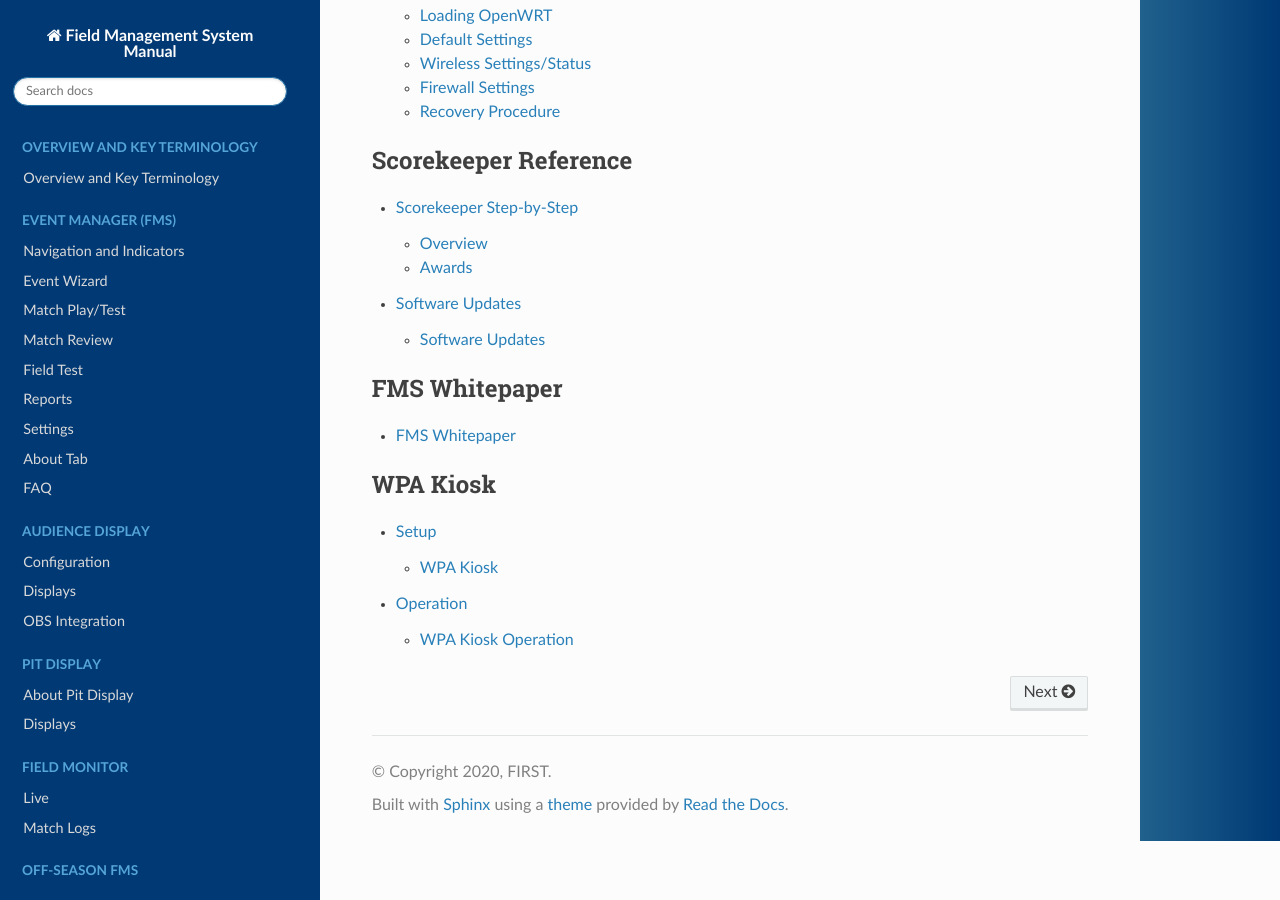
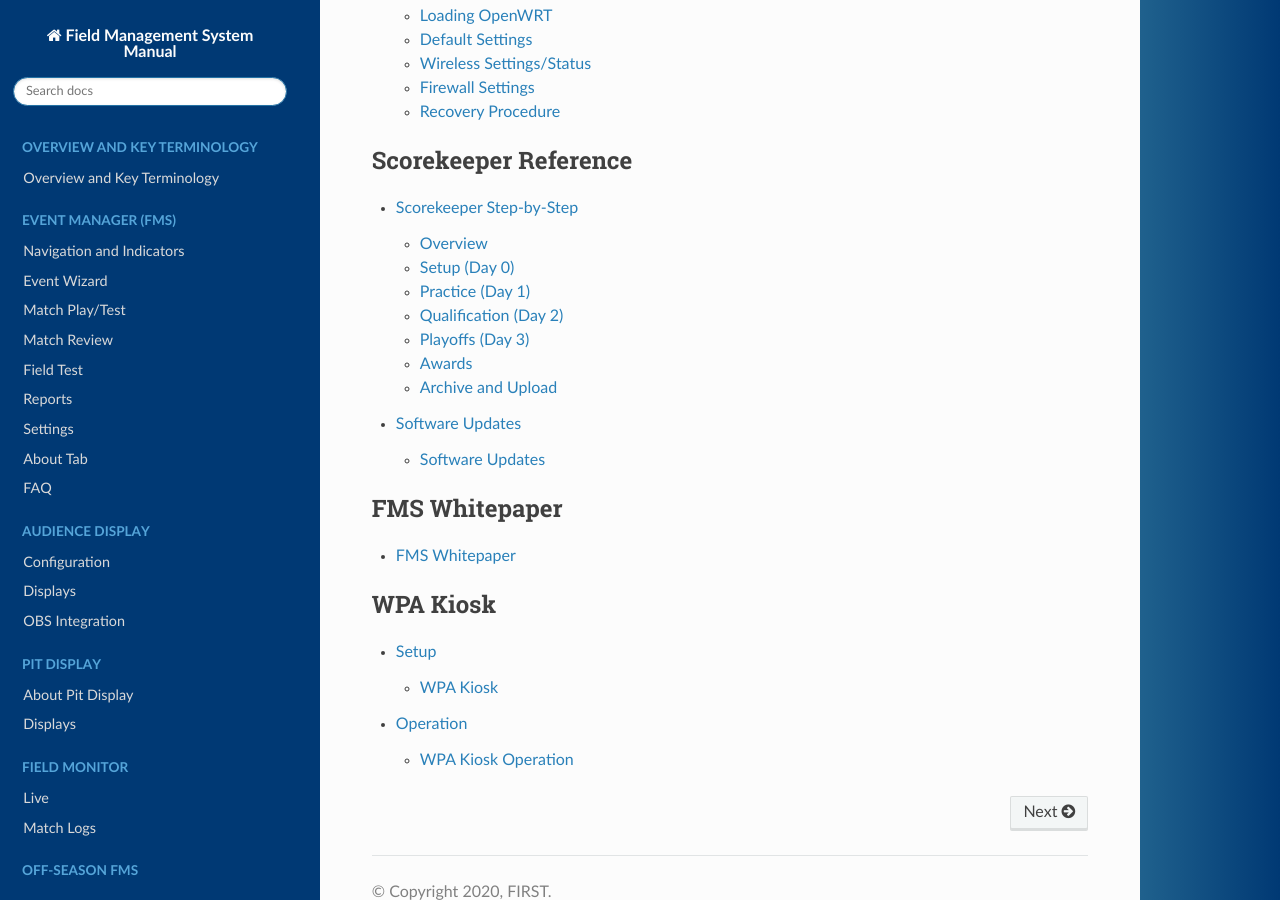
Before and after one commit to FIRSTRobotics/fms-manual, a Sphinx documentation site: the page built from source/index.rst, in a window 1280 px wide and 900 px high, scrolled down 3077 px. Built offline with Sphinx 7.4.7 and the Read the Docs theme 2.0.0, drawn with Linux system fonts in a browser that asks for light colours; pages that are not in the unit, such as notebooks, are missing from menus; some of the changed lines change nothing that is shown.

Commit message:
Fix Toctree

```diff
--- a/source/scorekeeper-reference/step-by-step/index.rst
+++ b/source/scorekeeper-reference/step-by-step/index.rst
@@ -5,9 +5,9 @@ Scorekeeper Step-by-Step
    :maxdepth: 1
 
    overview
-   setup-day-zero
-   practice-day-one
-   qualification-day-two
-   playoffs-day-three
+   setup
+   practice
+   qualification
+   playoffs
    awards
-   archive-upload
+   archive-and-upload
```
